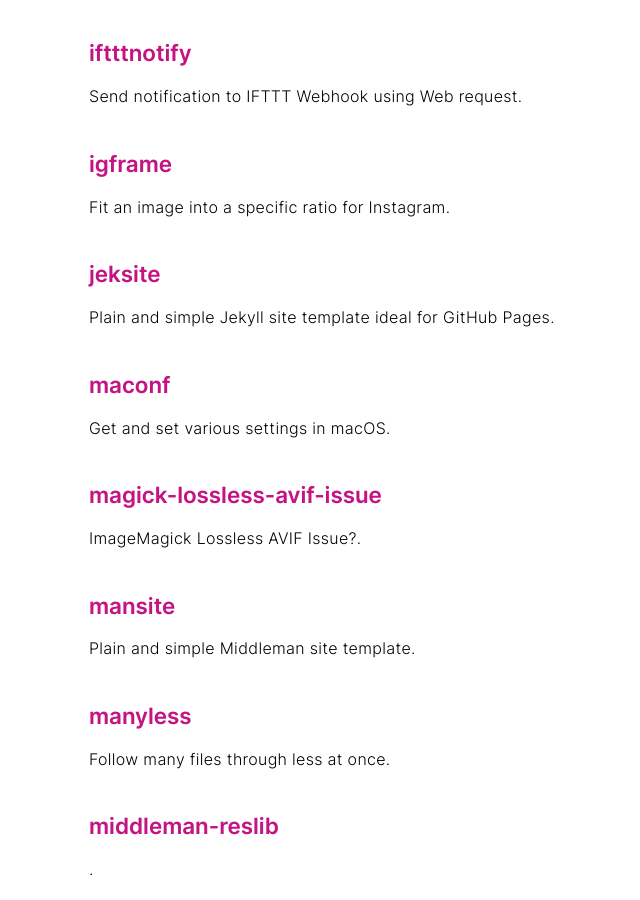
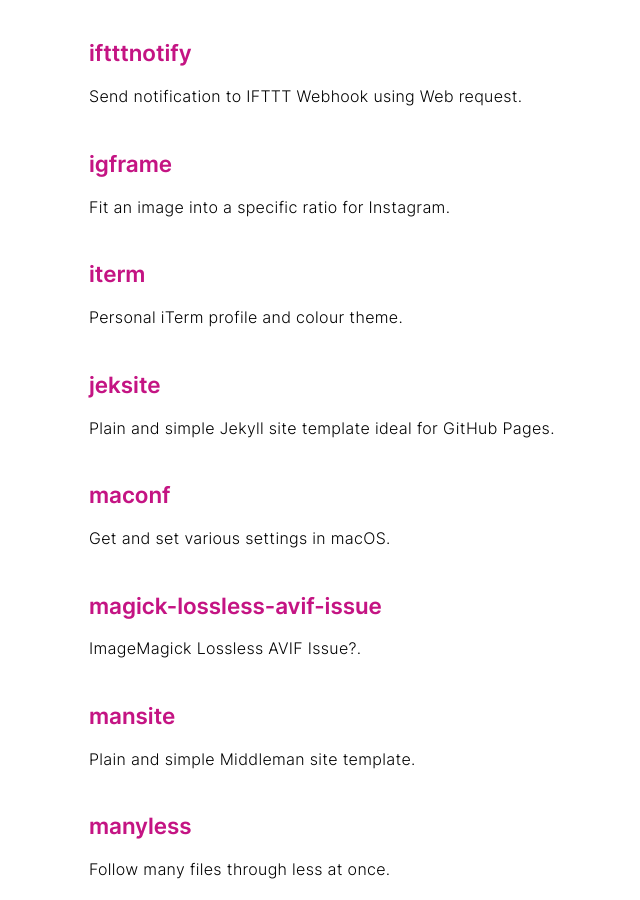
Before and after one commit to remino/remino.github.io, a Jekyll site: the page built from index.md, in a window 1280 px wide and 900 px high, scrolled down 2329 px. Shown: the whole window, without its empty margins (271-911 px from the left). Built offline with Jekyll 4.4.1, drawn with Linux system fonts in a browser that asks for light colours.

Commit message:
Add iterm repo

```diff
--- a/_data/repos.json
+++ b/_data/repos.json
@@ -118,6 +118,12 @@
 		"homepageUrl": "",
 		"name": "igframe",
 		"url": "https://github.com/remino/igframe"
+	},
+	{
+		"description": "Personal iTerm profile and colour theme",
+		"homepageUrl": "",
+		"name": "iterm",
+		"url": "https://github.com/remino/iterm"
 	},
 	{
 		"description": "Plain and simple Jekyll site template ideal for GitHub Pages",
```
